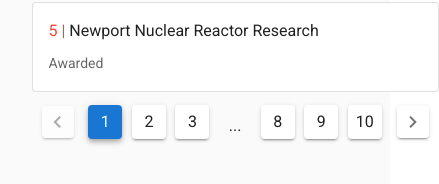
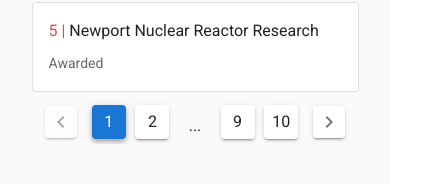
Before and after one commit to Jakepc007/Cardiff-University-PTS-Frontend, a Nuxt app: page /records in a window 390 px wide. Shown: the part 930-1114 px from the top of the page, 439 px wide, since content can reach past the window. Built offline with nearby package versions, Linux system fonts and the light colour scheme; data requests are answered from the project's data file.

Commit message:
Fix to mobile display

```diff
--- a/components/Paging.vue
+++ b/components/Paging.vue
@@ -1,5 +1,5 @@
 <template>
-  <div>
+  <div style="overflow-x: hidden">
     <v-pagination
       v-model="page"
       :length="pageCount"
```
